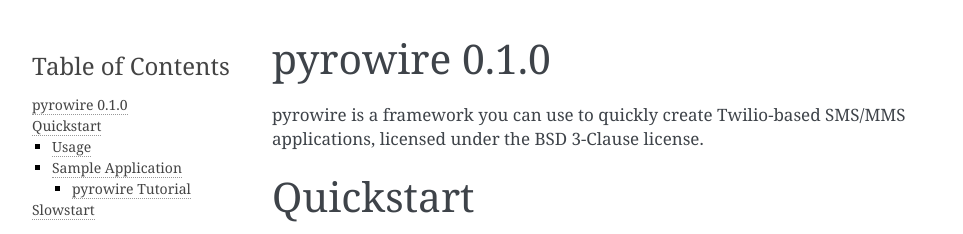
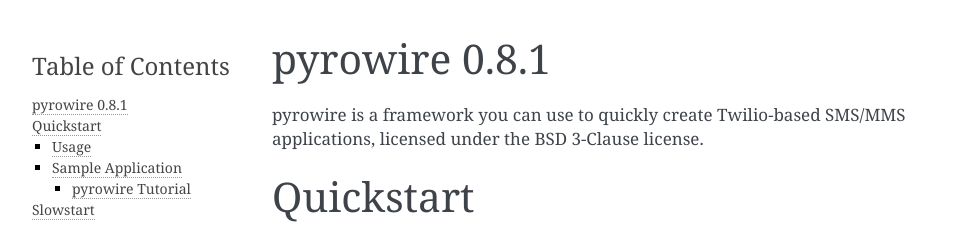
Before and after one commit to wieden-kennedy/pyrowire, a Sphinx documentation site: the page built from docs/index.rst, in a window 1280 px wide and 900 px high. Shown: the top 234 px of the window, without its empty margins (148-1111 px from the left). Built offline with Sphinx 7.4.7, drawn with Linux system fonts in a browser that asks for light colours.

Commit message:
updated version

```diff
--- a/docs/conf.py
+++ b/docs/conf.py
@@ -53,9 +53,9 @@
 # built documents.
 #
 # The short X.Y version.
-version = '0.1.0'
+version = '0.8.1'
 # The full version, including alpha/beta/rc tags.
-release = '0.1.0'
+release = '0.8.1'
 
 # The language for content autogenerated by Sphinx. Refer to documentation
 # for a list of supported languages.
```
